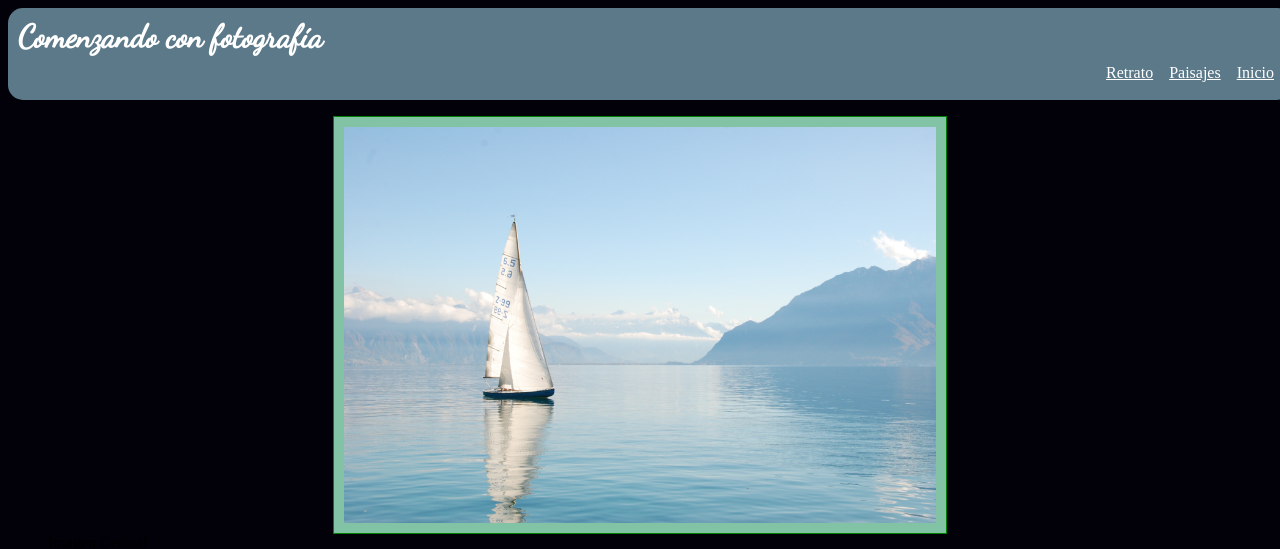
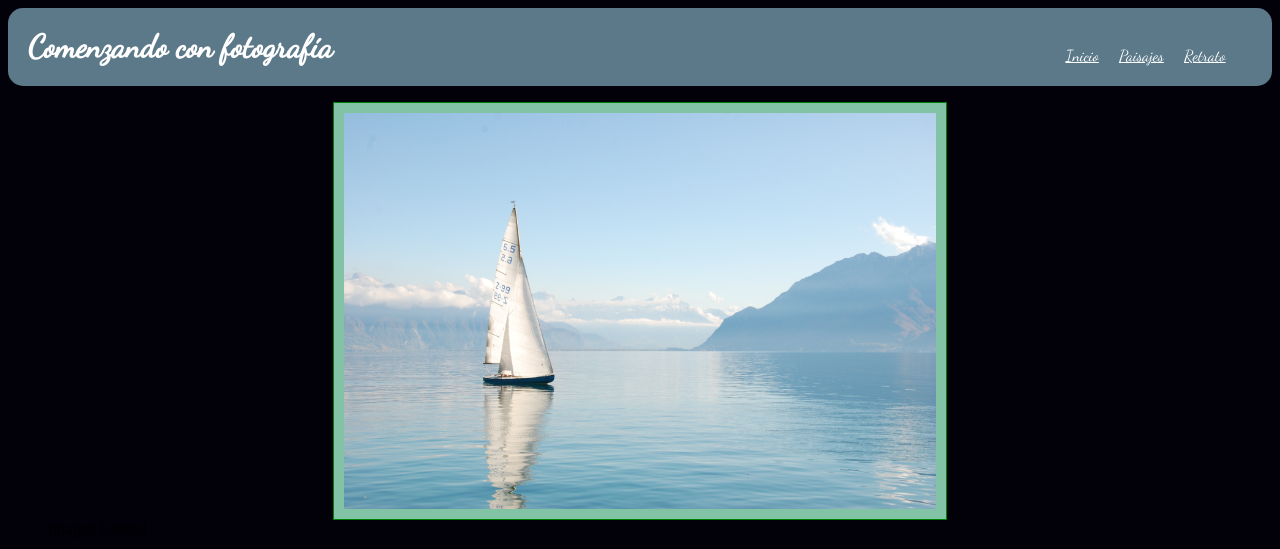
Before and after one commit to tacho090/CSS3-Evaluaci-n, a plain HTML site: page index.html in a window 1280 px wide. Shown: the top 549 px of the page. Drawn offline with Linux system fonts and the light colour scheme.

Commit message:
Version 1.3

```diff
--- a/css/estilos.css
+++ b/css/estilos.css
@@ -1,29 +1,24 @@
+body{
+  background-color: #02010a;
+}
+
 @font-face {
     font-family:DS;
     src:url(../font/DancingScript-Regular.ttf);
 }
 
-/*#cabecera{
-  flex-wrap: wrap;
-
-}*/
-
-
 .cabecera{
-  width:100%;
+  width:auto;
   background-color: #5b7989;
   border-radius: 15px;
-  padding:10px;
+  padding:20px;
+  font-family: DS;
+  color:white;
 }
 
 .cabecera h1{
-  font-family: DS;
-  color: white;
   filter:drop-shadow(2px);
-  /*height: 150px;*/
-
   text-align: left;
-
   display:inline;
   /*width:100%;*/
   /*order: 1;*/
@@ -31,59 +26,32 @@
 
 .cabecera ul{
   list-style-type:none;
+  float:right;
   margin:0;
-  padding:0;
-  top: 0;
+  padding:1.5%;
+  top:0;
 }
 
 .cabecera li{
+
   display:inline;
 
 }
 
 .cabecera li a{
-  display:block;
   color:white;
-  text-align:right;
-  float:right;
-  padding:8px;
-  /*width:60px;*/
+  padding: 8px;
+  /*border-style: dotted;
+  border-width: 2px black;*/
 }
 
 
 .cabecera p{
-  font-family: DS;
   display:inline;
   color:white;
   float:right;
 }
 
-body{
-  background-color: #02010a;
-}
-
-ul{
-    list-style-type: none;
-    margin:0;
-    overflow:hidden;
-    /*height:100%;*/
-}
-
-#cabecera ul li{
-  float:right;
-  /*display:block;*/
-  margin: 0px 5px;
-  padding: 15px 0px;
-  height:100%;
-}
-
-.menu-principal{
-  background-color: #5b7989;
-  float:right;
-  color: white;
-  font-family: Arial;
-  display:inline;
-}
 
 #img-central{
   display:block;
--- a/index.html
+++ b/index.html
@@ -3,7 +3,7 @@
   <head>
     <link rel="stylesheet" href="css/estilos.css">
     <meta charset="utf-8">
-    <meta name="viewport" content="width=device:width, user-scalable=no, initial-scale=1.0">
+    <meta name="viewport" content="width=device-width, user-scalable=no, initial-scale=1.0">
     <title></title>
   </head>
   <body>
@@ -11,9 +11,9 @@
       <div id="#cabecera" class="cabecera">
         <h1>Comenzando con fotografía</h1>
         <ul>
-          <li><a href="default.asp">Inicio</a></li>
-          <li><a href="news.asp">Paisajes</a></li>
-          <li><a href="contact.asp">Retrato</a></li>
+          <li><a href="#cabecera">Inicio</a></li>
+          <li><a href="html/paisajes.html">Paisajes</a></li>
+          <li><a href="html/retratos.html">Retrato</a></li>
         </ul>
           <!--<div href="html/inicio.html">Inicio</div>
           <p><a href=#cabecera>Inicio</a></p>
@@ -21,6 +21,7 @@
           <div href="html/paisajes.html">Paisajes</div>
           <div href="html/retratos.html">Retratos</div>
     </div>-->
+    </div>
     </header>
     <section>
       <figure>
```
